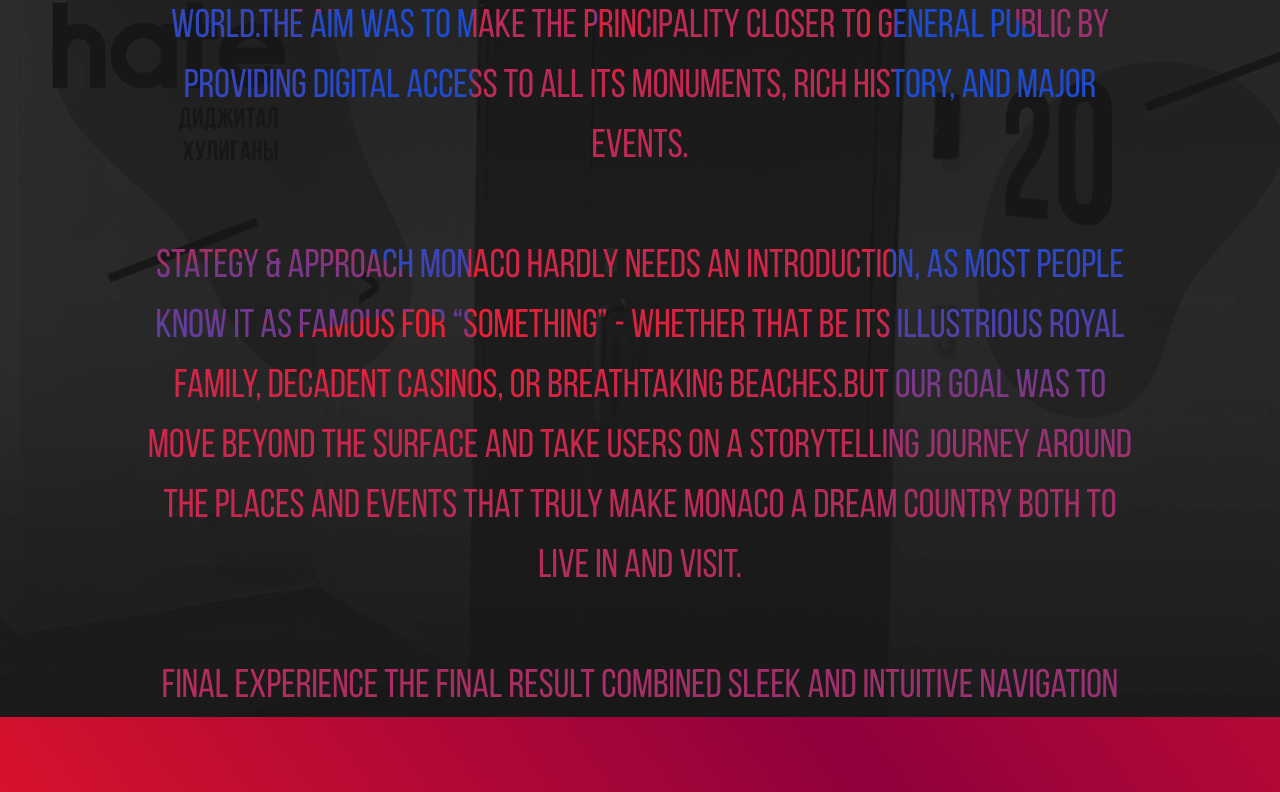
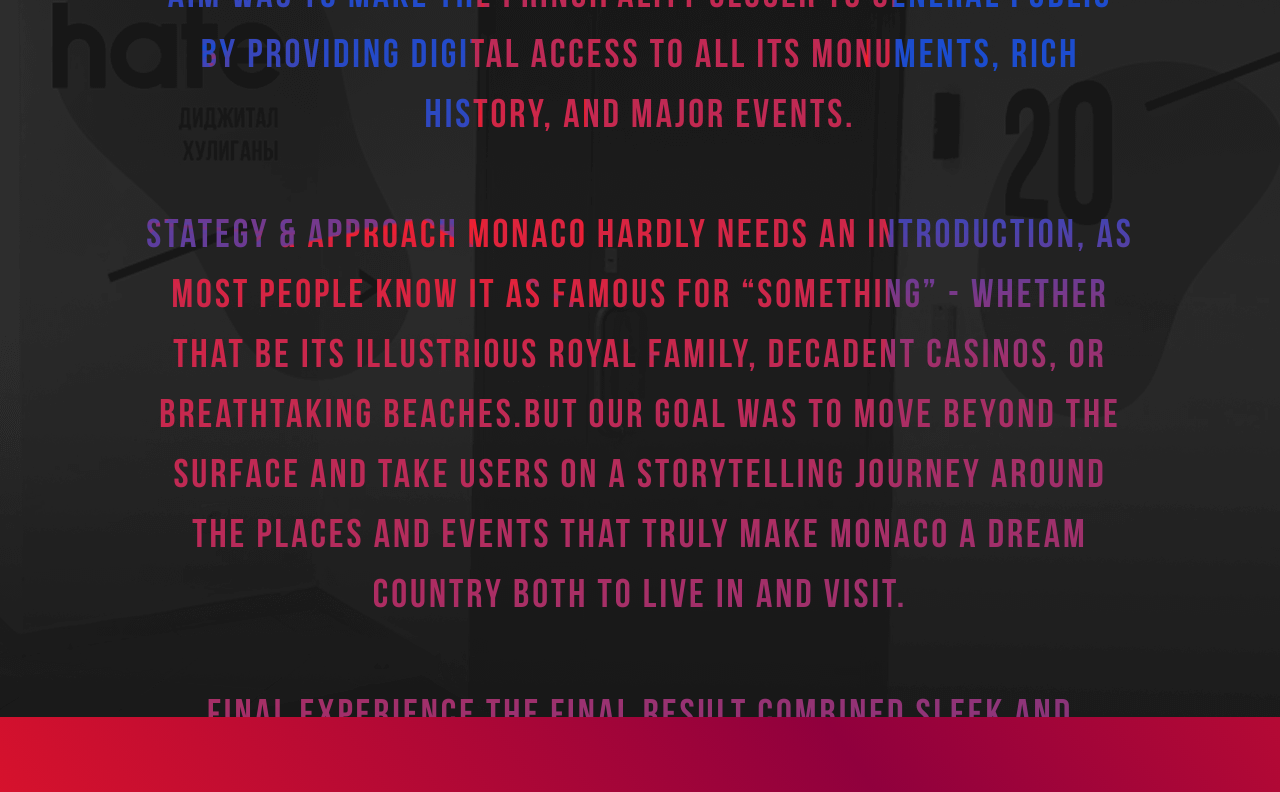
Before and after one commit to ascired/hate, a plain HTML site: page about.html in a window 1280 px wide. Shown: the part 83-875 px from the top of the page. Drawn offline with Linux system fonts and the light colour scheme.

Commit message:
final fixes

```diff
--- a/css/main.css
+++ b/css/main.css
@@ -974,6 +974,9 @@ body.disable-hover {
 		padding: 0 13px;
 	}
 	.section__center {
+		min-height: 100vh;
+		font-weight: bold;
+    	letter-spacing: 3px;
 		display: flex;
 		justify-content: center;
 		align-items: center;
```
